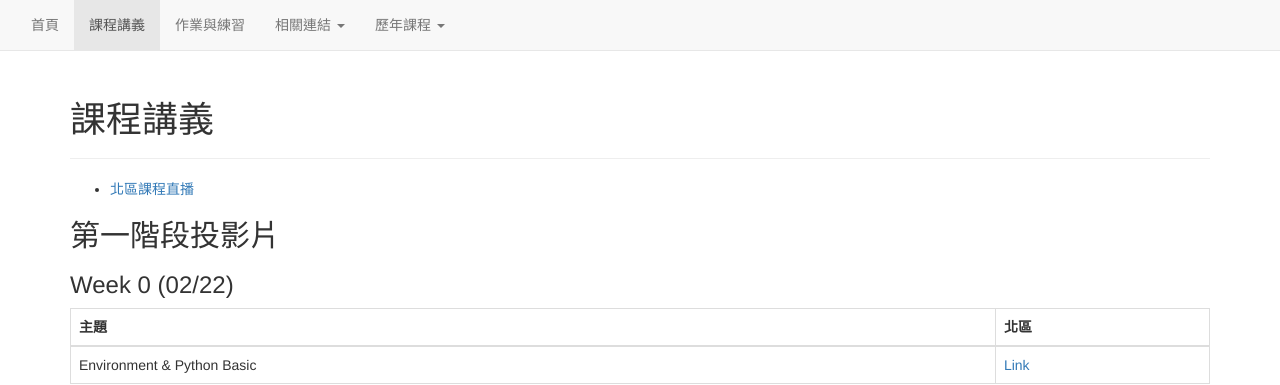
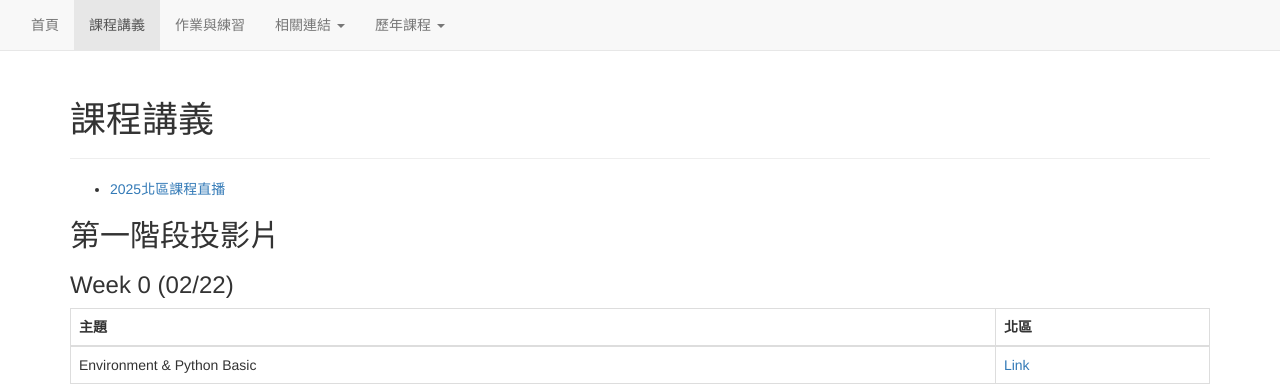
Before and after one commit to tw-csie-sprout/py2026, a Jekyll site: the page built from slides.md, in a window 1280 px wide and 900 px high. Shown: the top 385 px of the window. Built offline with Jekyll 4.4.1, drawn with Linux system fonts in a browser that asks for light colours.

Commit message:
Update slides.md

```diff
--- a/slides.md
+++ b/slides.md
@@ -4,7 +4,7 @@ title: "課程講義"
 ---
 # 課程講義
 
-- [北區課程直播](https://youtube.com/playlist?list=PLp5kjMAmhp-8Vz7RQAR5o0JDF5ffAxw1g&feature=shared)
+- [2025北區課程直播](https://youtube.com/playlist?list=PLp5kjMAmhp-8Vz7RQAR5o0JDF5ffAxw1g&feature=shared)
 
 ## 第一階段投影片
 
```
